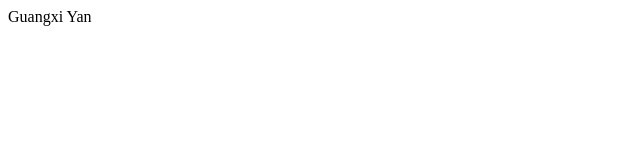
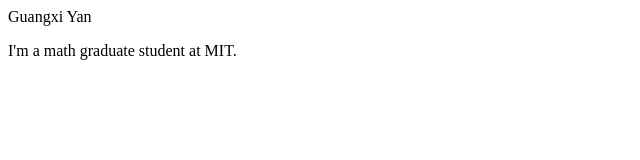
Before and after one commit to anjuzi/anjuzi.github.io, a plain HTML site: page index.html in a window 1280 px wide. Shown: the whole page, without its empty margins (0-640 px from the left). Drawn offline with Linux system fonts and the light colour scheme.

Commit message:
Update index.html

```diff
--- a/index.html
+++ b/index.html
@@ -1 +1,2 @@
 <p>Guangxi Yan</p>
+<p>I'm a math graduate student at MIT.</p>
```
